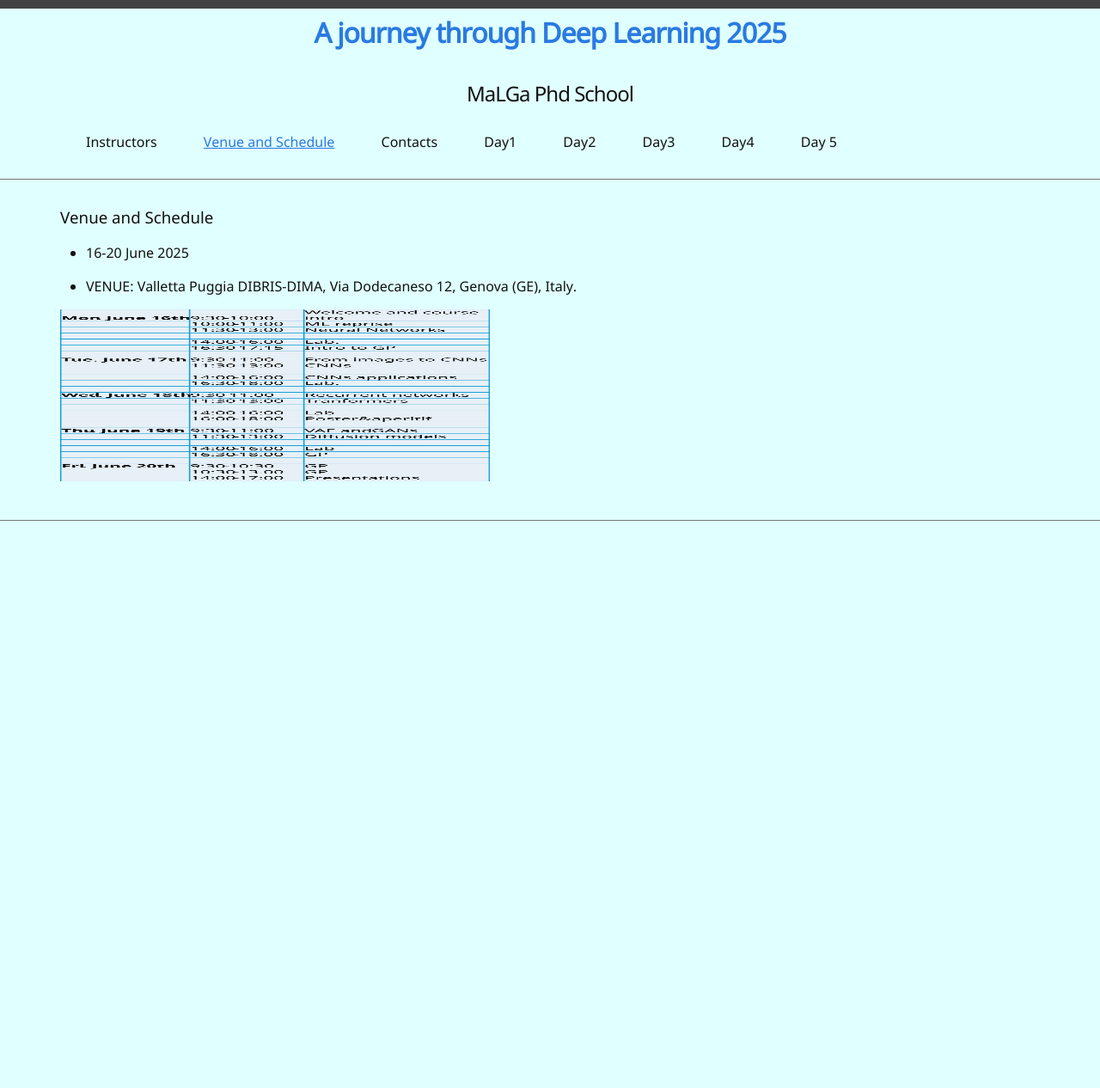
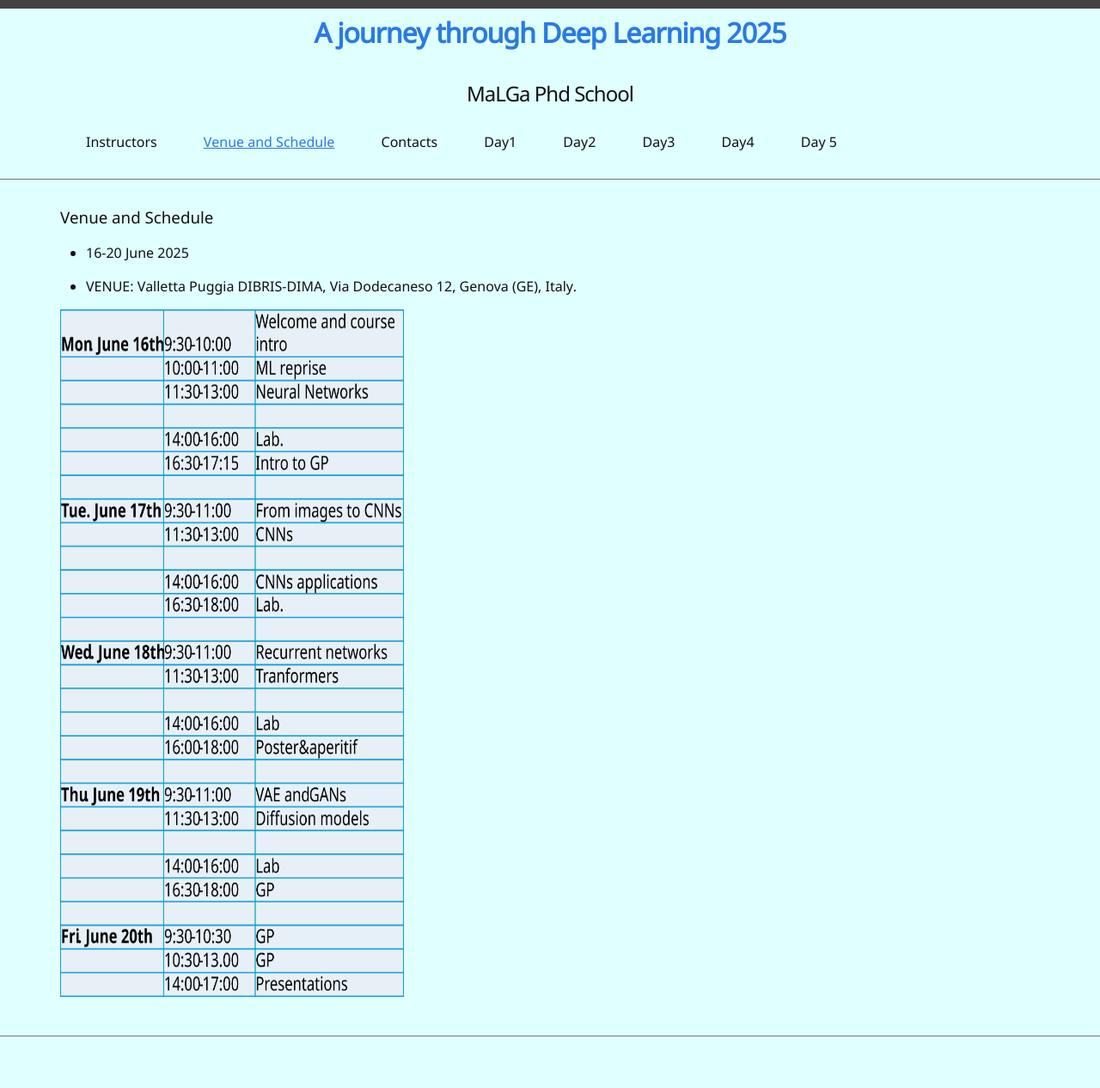
Before and after one commit to A-Journey-through-Deep-Learning/2025, a Jekyll site: the page built from 3-venue_and_schedule.md, in a window 1280 px wide. Shown: the whole page at 86% size. Built offline with Jekyll 4.4.1, drawn with Linux system fonts in a browser that asks for light colours; before the commit the page ends 900 px from its top, so only the background shows below that.

Commit message:
Update 3-venue_and_schedule.md

```diff
--- a/3-venue_and_schedule.md
+++ b/3-venue_and_schedule.md
@@ -8,4 +8,4 @@ nav: true
 
 * VENUE: Valletta Puggia DIBRIS-DIMA, Via Dodecaneso 12, Genova (GE), Italy.
 
-<img src="\images\Schedule.png" width="500" height="200">
+<img src="\images\Schedule.png" width="400" height="800">
```
